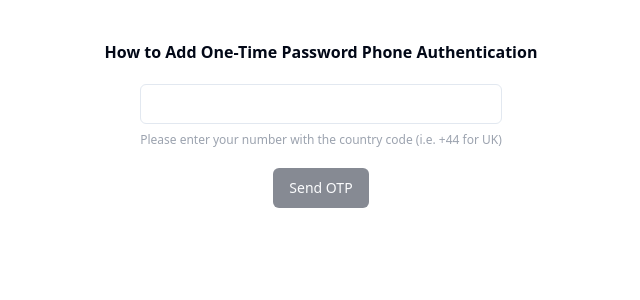
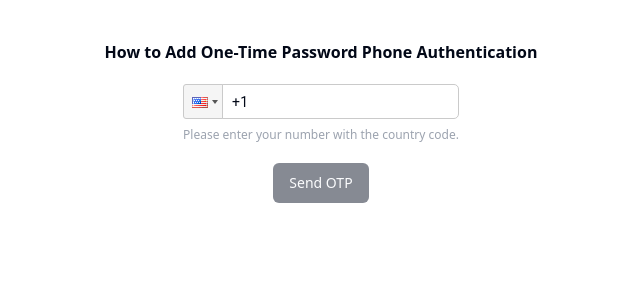
Before and after one commit to shez222/check, a Next.js app: page /login in a window 1280 px wide. Shown: the top 300 px of the page, without its empty margins (319-959 px from the left). Built offline with nearby package versions, Linux system fonts and the light colour scheme; no server answers.

Commit message:
change icon

```diff
--- a/components/OtpLogin.tsx
+++ b/components/OtpLogin.tsx
@@ -7,13 +7,14 @@ import {
   signInWithPhoneNumber,
 } from "firebase/auth";
 import React, { FormEvent, useEffect, useState, useTransition } from "react";
+import PhoneInput from "react-phone-input-2";
+import "react-phone-input-2/lib/style.css";
 import {
   InputOTP,
   InputOTPGroup,
   InputOTPSeparator,
   InputOTPSlot,
 } from "@/components/ui/input-otp";
-import { Input } from "@/components/ui/input";
 import { Button } from "./ui/button";
 import { useRouter } from "next/navigation";
 
@@ -147,14 +148,14 @@ function OtpLogin() {
     <div className="flex flex-col justify-center items-center">
       {!confirmationResult && (
         <form onSubmit={requestOtp}>
-          <Input
-            className="text-black"
-            type="tel"
+          <PhoneInput
+            country={"us"}
             value={phoneNumber}
-            onChange={(e) => setPhoneNumber(e.target.value)}
+            onChange={(phone) => setPhoneNumber(phone)}
+            inputStyle={{ width: "100%" }}
           />
           <p className="text-xs text-gray-400 mt-2">
-            Please enter your number with the country code (i.e. +44 for UK)
+            Please enter your number with the country code.
           </p>
         </form>
       )}
@@ -200,3 +201,208 @@ function OtpLogin() {
 }
 
 export default OtpLogin;
+
+
+
+// "use client";
+
+// import { auth } from "@/firebase";
+// import {
+//   ConfirmationResult,
+//   RecaptchaVerifier,
+//   signInWithPhoneNumber,
+// } from "firebase/auth";
+// import React, { FormEvent, useEffect, useState, useTransition } from "react";
+// import {
+//   InputOTP,
+//   InputOTPGroup,
+//   InputOTPSeparator,
+//   InputOTPSlot,
+// } from "@/components/ui/input-otp";
+// import { Input } from "@/components/ui/input";
+// import { Button } from "./ui/button";
+// import { useRouter } from "next/navigation";
+
+// function OtpLogin() {
+//   const router = useRouter();
+
+//   const [phoneNumber, setPhoneNumber] = useState("");
+//   const [otp, setOtp] = useState("");
+//   const [error, setError] = useState<string | null>(null);
+//   const [success, setSuccess] = useState("");
+//   const [resendCountdown, setResendCountdown] = useState(0);
+
+//   const [recaptchaVerifier, setRecaptchaVerifier] =
+//     useState<RecaptchaVerifier | null>(null);
+
+//   const [confirmationResult, setConfirmationResult] =
+//     useState<ConfirmationResult | null>(null);
+
+//   const [isPending, startTransition] = useTransition();
+
+//   useEffect(() => {
+//     let timer: NodeJS.Timeout;
+//     if (resendCountdown > 0) {
+//       timer = setTimeout(() => setResendCountdown(resendCountdown - 1), 1000);
+//     }
+//     return () => clearTimeout(timer);
+//   }, [resendCountdown]);
+
+//   useEffect(() => {
+//     const recaptchaVerifier = new RecaptchaVerifier(
+//       auth,
+//       "recaptcha-container",
+//       {
+//         size: "invisible",
+//       }
+//     );
+
+//     setRecaptchaVerifier(recaptchaVerifier);
+
+//     return () => {
+//       recaptchaVerifier.clear();
+//     };
+//   }, [auth]);
+
+//   useEffect(() => {
+//     const hasEnteredAllDigits = otp.length === 6;
+//     if (hasEnteredAllDigits) {
+//       verifyOtp();
+//     }
+//   }, [otp]);
+
+//   const verifyOtp = async () => {
+//     startTransition(async () => {
+//       setError("");
+
+//       if (!confirmationResult) {
+//         setError("Please request OTP first.");
+//         return;
+//       }
+
+//       try {
+//         await confirmationResult?.confirm(otp);
+//         router.replace("/");
+//       } catch (error) {
+//         console.log(error);
+
+//         setError("Failed to verify OTP. Please check the OTP.");
+//       }
+//     });
+//   };
+
+//   const requestOtp = async (e?: FormEvent<HTMLFormElement>) => {
+//     e?.preventDefault();
+
+//     setResendCountdown(60);
+
+//     startTransition(async () => {
+//       setError("");
+
+//       if (!recaptchaVerifier) {
+//         return setError("RecaptchaVerifier is not initialized.");
+//       }
+
+//       try {
+//         const confirmationResult = await signInWithPhoneNumber(
+//           auth,
+//           phoneNumber,
+//           recaptchaVerifier
+//         );
+
+//         setConfirmationResult(confirmationResult);
+//         setSuccess("OTP sent successfully.");
+//       } catch (err: any) {
+//         console.log(err);
+//         setResendCountdown(0);
+
+//         if (err.code === "auth/invalid-phone-number") {
+//           setError("Invalid phone number. Please check the number.");
+//         } else if (err.code === "auth/too-many-requests") {
+//           setError("Too many requests. Please try again later.");
+//         } else {
+//           setError("Failed to send OTP. Please try again.");
+//         }
+//       }
+//     });
+//   };
+
+//   const loadingIndicator = (
+//     <div role="status" className="flex justify-center">
+//       <svg
+//         aria-hidden="true"
+//         className="w-8 h-8 text-gray-200 animate-spin dark:text-gray-600 fill-green-600"
+//         viewBox="0 0 100 101"
+//         fill="none"
+//         xmlns="http://www.w3.org/2000/svg"
+//       >
+//         <path
+//           d="M100 50.5908C100 78.2051 77.6142 100.591 50 100.591C22.3858 100.591 0 78.2051 0 50.5908C0 22.9766 22.3858 0.59082 50 0.59082C77.6142 0.59082 100 22.9766 100 50.5908ZM9.08144 50.5908C9.08144 73.1895 27.4013 91.5094 50 91.5094C72.5987 91.5094 90.9186 73.1895 90.9186 50.5908C90.9186 27.9921 72.5987 9.67226 50 9.67226C27.4013 9.67226 9.08144 27.9921 9.08144 50.5908Z"
+//           fill="currentColor"
+//         />
+//         <path
+//           d="M93.9676 39.0409C96.393 38.4038 97.8624 35.9116 97.0079 33.5539C95.2932 28.8227 92.871 24.3692 89.8167 20.348C85.8452 15.1192 80.8826 10.7238 75.2124 7.41289C69.5422 4.10194 63.2754 1.94025 56.7698 1.05124C51.7666 0.367541 46.6976 0.446843 41.7345 1.27873C39.2613 1.69328 37.813 4.19778 38.4501 6.62326C39.0873 9.04874 41.5694 10.4717 44.0505 10.1071C47.8511 9.54855 51.7191 9.52689 55.5402 10.0491C60.8642 10.7766 65.9928 12.5457 70.6331 15.2552C75.2735 17.9648 79.3347 21.5619 82.5849 25.841C84.9175 28.9121 86.7997 32.2913 88.1811 35.8758C89.083 38.2158 91.5421 39.6781 93.9676 39.0409Z"
+//           fill="currentFill"
+//         />
+//       </svg>
+//       <span className="sr-only">Loading...</span>
+//     </div>
+//   );
+
+//   return (
+//     <div className="flex flex-col justify-center items-center">
+//       {!confirmationResult && (
+//         <form onSubmit={requestOtp}>
+//           <Input
+//             className="text-black"
+//             type="tel"
+//             value={phoneNumber}
+//             onChange={(e) => setPhoneNumber(e.target.value)}
+//           />
+//           <p className="text-xs text-gray-400 mt-2">
+//             Please enter your number with the country code (i.e. +44 for UK)
+//           </p>
+//         </form>
+//       )}
+
+//       {confirmationResult && (
+//         <InputOTP maxLength={6} value={otp} onChange={(value) => setOtp(value)}>
+//           <InputOTPGroup>
+//             <InputOTPSlot index={0} />
+//             <InputOTPSlot index={1} />
+//             <InputOTPSlot index={2} />
+//           </InputOTPGroup>
+//           <InputOTPSeparator />
+//           <InputOTPGroup>
+//             <InputOTPSlot index={3} />
+//             <InputOTPSlot index={4} />
+//             <InputOTPSlot index={5} />
+//           </InputOTPGroup>
+//         </InputOTP>
+//       )}
+
+//       <Button
+//         disabled={!phoneNumber || isPending || resendCountdown > 0}
+//         onClick={() => requestOtp()}
+//         className="mt-5"
+//       >
+//         {resendCountdown > 0
+//           ? `Resend OTP in ${resendCountdown}`
+//           : isPending
+//           ? "Sending OTP"
+//           : "Send OTP"}
+//       </Button>
+
+//       <div className="p-10 text-center">
+//         {error && <p className="text-red-500">{error}</p>}
+//         {success && <p className="text-green-500">{success}</p>}
+//       </div>
+
+//       <div id="recaptcha-container" />
+
+//       {isPending && loadingIndicator}
+//     </div>
+//   );
+// }
+
+// export default OtpLogin;
--- a/package.json
+++ b/package.json
@@ -18,6 +18,7 @@
     "next": "14.2.4",
     "react": "^18",
     "react-dom": "^18",
+    "react-phone-input-2": "^2.15.1",
     "tailwind-merge": "^2.4.0",
     "tailwindcss-animate": "^1.0.7"
   },
```
Also changed, not shown: 1 other file (tests, documents, lock files or other folders).
